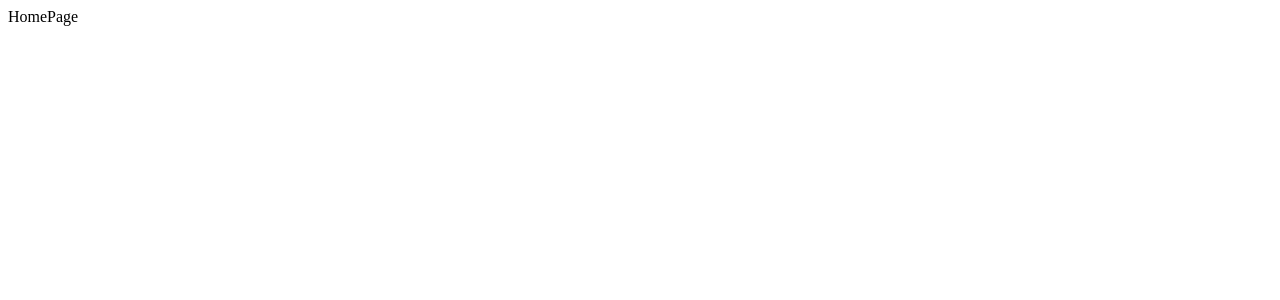
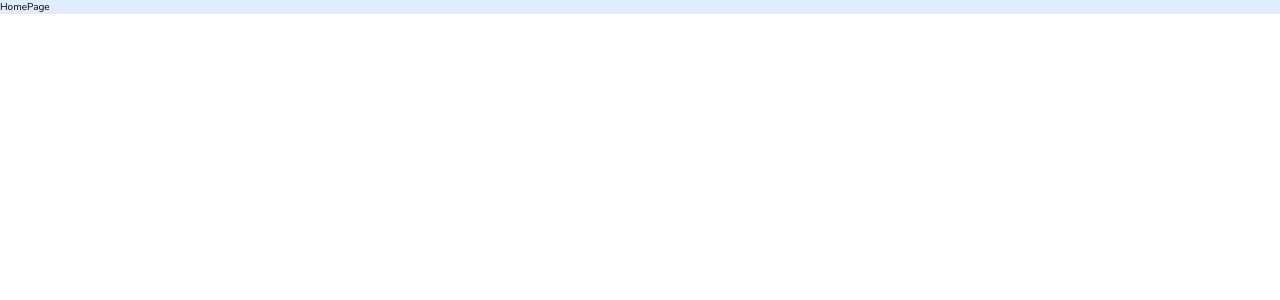
Before and after one commit to Tibor22/Agency-App-Client, a React (Create React App) app: page /home in a window 1280 px wide. Shown: the top 300 px of the page. Built offline with nearby package versions, Linux system fonts and the light colour scheme.

Commit message:
set up sass and color/font variables

```diff
--- a/src/index.css
+++ b/src/index.css
@@ -1 +1,18 @@
-/*# sourceMappingURL=index.css.map */
+@import url("https://fonts.googleapis.com/css2?family=Nunito:wght@200;300;400;500;600;700&family=Source+Sans+Pro:ital,wght@0,200;0,300;0,400;0,600;0,700;1,600;1,700&display=swap");
+* {
+  box-sizing: border-box;
+  margin: 0;
+  padding: 0;
+}
+
+:root {
+  --color-primary: #e0edff;
+  --color-primary-dark: #1f344f;
+  --color-btn-primary: #eb714c;
+  --font-family-primary: Nunito, sans-serif;
+  --font-family-title: Source Sans Pro, sans-serif;
+}
+
+html {
+  font-size: 62.5%;
+}/*# sourceMappingURL=index.css.map */
--- a/src/index.scss
+++ b/src/index.scss
@@ -0,0 +1,23 @@
+$color-primary: #e0edff;
+$color-primary-dark: #1f344f;
+$color-btn-primary: #eb714c;
+@import url('https://fonts.googleapis.com/css2?family=Nunito:wght@200;300;400;500;600;700&family=Source+Sans+Pro:ital,wght@0,200;0,300;0,400;0,600;0,700;1,600;1,700&display=swap');
+$font-family-primary: 'Nunito', sans-serif;
+$font-family-title: 'Source Sans Pro', sans-serif;
+* {
+	box-sizing: border-box;
+	margin: 0;
+	padding: 0;
+}
+
+:root {
+	--color-primary: #{$color-primary};
+	--color-primary-dark: #{$color-primary-dark};
+	--color-btn-primary: #{$color-btn-primary};
+	--font-family-primary: #{$font-family-primary};
+	--font-family-title: #{$font-family-title};
+}
+
+html {
+	font-size: 62.5%;
+}
--- a/src/pages/Home.js
+++ /dev/null
@@ -1,3 +0,0 @@
-export default function Home() {
-	return <div>HomePage</div>;
-}
--- /dev/null
+++ b/src/pages/Home/Home.js
@@ -0,0 +1,5 @@
+import './home.css';
+
+export default function Home() {
+	return <div className='home'>HomePage</div>;
+}
--- /dev/null
+++ b/src/pages/Home/home.css
@@ -0,0 +1,4 @@
+.home {
+  background-color: var(--color-primary);
+  font-family: var(--font-family-primary);
+}/*# sourceMappingURL=home.css.map */
--- /dev/null
+++ b/src/pages/Home/home.scss
@@ -0,0 +1,4 @@
+.home {
+	background-color: var(--color-primary);
+	font-family: var(--font-family-primary);
+}
```
Also changed, not shown: src/App.js (+6 -6 lines), src/pages/AboutUs/AboutUs.js (renamed from src/pages/AboutUs.js), src/pages/ContacUs/ContactUs.js (renamed from src/pages/ContactUs.js), src/pages/HowItWorks/HowItWorks.js (renamed from src/pages/HowItWorks.js), src/pages/JobPost/JobPost.js (renamed from src/pages/JobPost.js), src/pages/Posts/Posts.js (renamed from src/pages/Posts.js), 2 other files (tests, documents, lock files or other folders).
